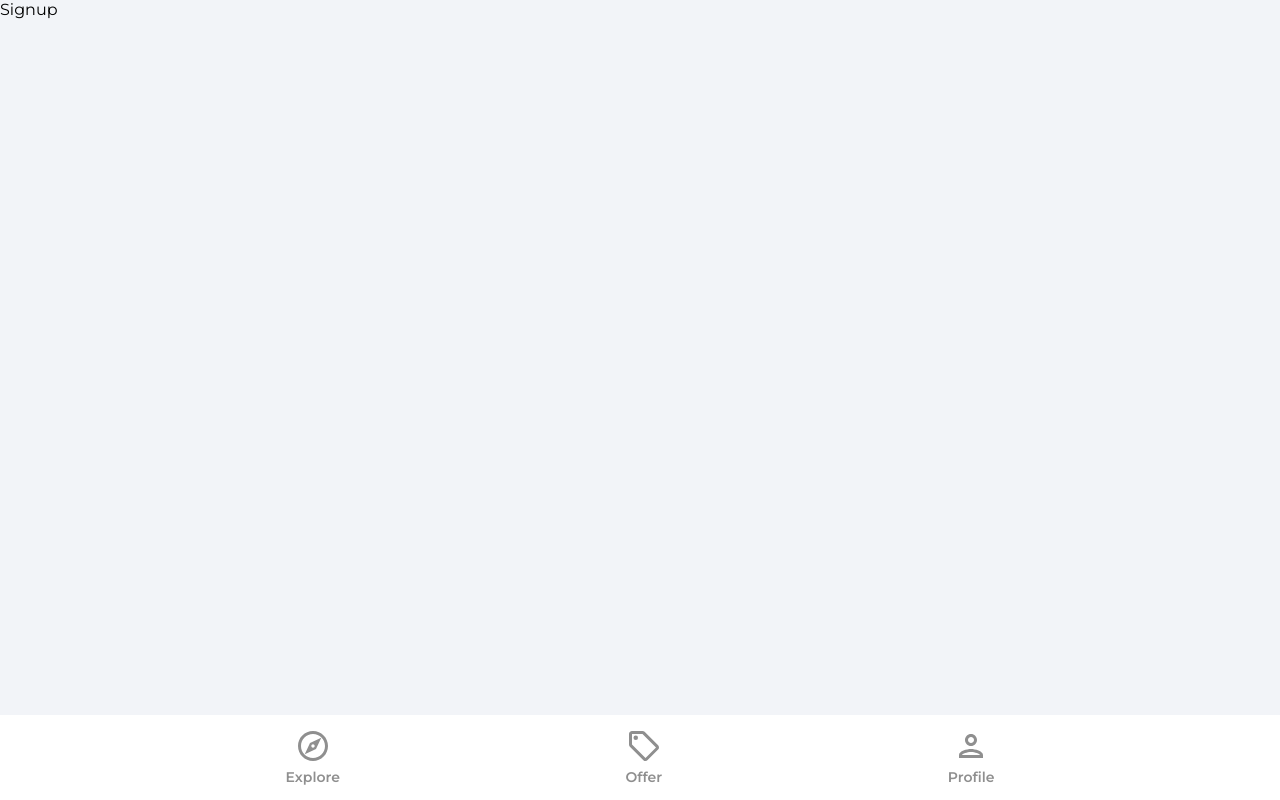
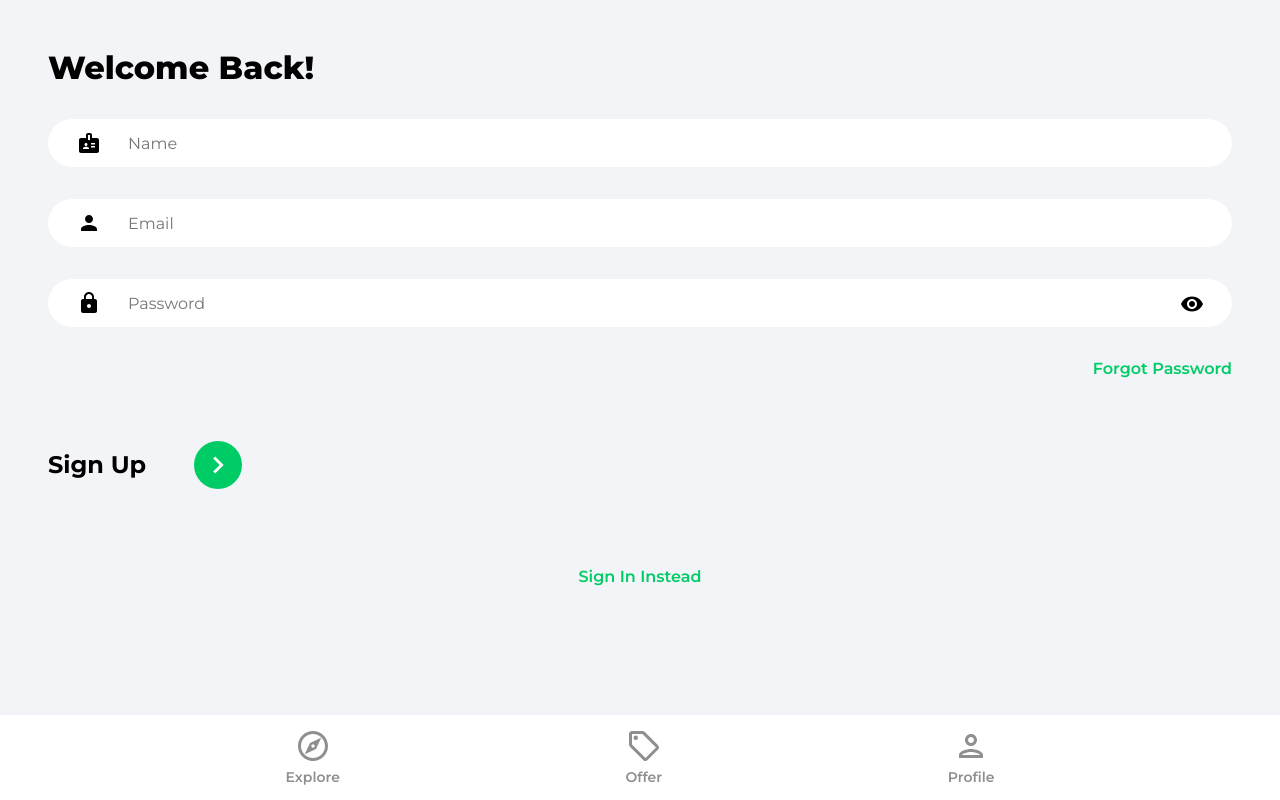
Before and after one commit to pjblitz86/house-marketplace-app-pj, a React (Create React App) app: page /sign-up in a window 1280 px wide. Built offline with nearby package versions, Linux system fonts and the light colour scheme.

Commit message:
signIn and signUp form

```diff
--- a/src/pages/SignIn.jsx
+++ b/src/pages/SignIn.jsx
@@ -1,5 +1,73 @@
+import { useState } from 'react';
+import { Link, useNavigate } from 'react-router-dom';
+import { ReactComponent as ArrowRightIcon } from '../assets/svg/keyboardArrowRightIcon.svg';
+import visibilityIcon from '../assets/svg/visibilityIcon.svg';
+
 function SignIn() {
-  return <div>Signin</div>;
+  const [showPassword, setShowPassword] = useState(false);
+  const [formData, setFormData] = useState({ emai: '', password: '' });
+  const { email, password } = formData;
+
+  const navigate = useNavigate();
+
+  const onChange = (e) => {
+    setFormData((prevState) => ({
+      ...prevState,
+      [e.target.id]: e.target.value
+    }));
+  };
+
+  return (
+    <>
+      <div className='pageContainer'>
+        <header>
+          <p className='pageHeader'>Welcome Back!</p>
+        </header>
+        <main>
+          <form>
+            <input
+              type='email'
+              className='emailInput'
+              placeholder='Email'
+              id='email'
+              value={email}
+              onChange={onChange}
+            />
+            <div className='passwordInputDiv'>
+              <input
+                type={showPassword ? 'text' : 'password'}
+                className='passwordInput'
+                placeholder='Password'
+                id='password'
+                value={password}
+                onChange={onChange}
+              />
+              <img
+                className='showPassword'
+                src={visibilityIcon}
+                alt='show password'
+                onClick={() => setShowPassword((prevState) => !prevState)}
+              />
+            </div>
+            <Link to='/forgot-password' className='forgotPasswordLink'>
+              Forgot Password
+            </Link>
+            <div className='signInBar'>
+              <p className='signInText'>Sign In</p>
+              <button className='signInButton'>
+                <ArrowRightIcon fill='#fff' width='34px' height='34px' />
+              </button>
+            </div>
+          </form>
+          {/* @todo google oauth */}
+
+          <Link to='/sign-up' className='registerLink'>
+            Sign Up Instead
+          </Link>
+        </main>
+      </div>
+    </>
+  );
 }
 
 export default SignIn;
--- a/src/pages/SignUp.jsx
+++ b/src/pages/SignUp.jsx
@@ -1,5 +1,85 @@
+import { useState } from 'react';
+import { Link, useNavigate } from 'react-router-dom';
+import { ReactComponent as ArrowRightIcon } from '../assets/svg/keyboardArrowRightIcon.svg';
+import visibilityIcon from '../assets/svg/visibilityIcon.svg';
+
 function SignUp() {
-  return <div>Signup</div>;
+  const [showPassword, setShowPassword] = useState(false);
+  const [formData, setFormData] = useState({
+    name: '',
+    email: '',
+    password: ''
+  });
+  const { name, email, password } = formData;
+
+  const navigate = useNavigate();
+
+  const onChange = (e) => {
+    setFormData((prevState) => ({
+      ...prevState,
+      [e.target.id]: e.target.value
+    }));
+  };
+
+  return (
+    <>
+      <div className='pageContainer'>
+        <header>
+          <p className='pageHeader'>Welcome Back!</p>
+        </header>
+        <main>
+          <form>
+            <input
+              type='text'
+              className='nameInput'
+              placeholder='Name'
+              id='name'
+              value={name}
+              onChange={onChange}
+            />
+            <input
+              type='email'
+              className='emailInput'
+              placeholder='Email'
+              id='email'
+              value={email}
+              onChange={onChange}
+            />
+            <div className='passwordInputDiv'>
+              <input
+                type={showPassword ? 'text' : 'password'}
+                className='passwordInput'
+                placeholder='Password'
+                id='password'
+                value={password}
+                onChange={onChange}
+              />
+              <img
+                className='showPassword'
+                src={visibilityIcon}
+                alt='show password'
+                onClick={() => setShowPassword((prevState) => !prevState)}
+              />
+            </div>
+            <Link to='/forgot-password' className='forgotPasswordLink'>
+              Forgot Password
+            </Link>
+            <div className='signUpBar'>
+              <p className='signUpText'>Sign Up</p>
+              <button className='signUpButton'>
+                <ArrowRightIcon fill='#fff' width='34px' height='34px' />
+              </button>
+            </div>
+          </form>
+          {/* @todo google oauth */}
+
+          <Link to='/sign-in' className='registerLink'>
+            Sign In Instead
+          </Link>
+        </main>
+      </div>
+    </>
+  );
 }
 
 export default SignUp;
```
